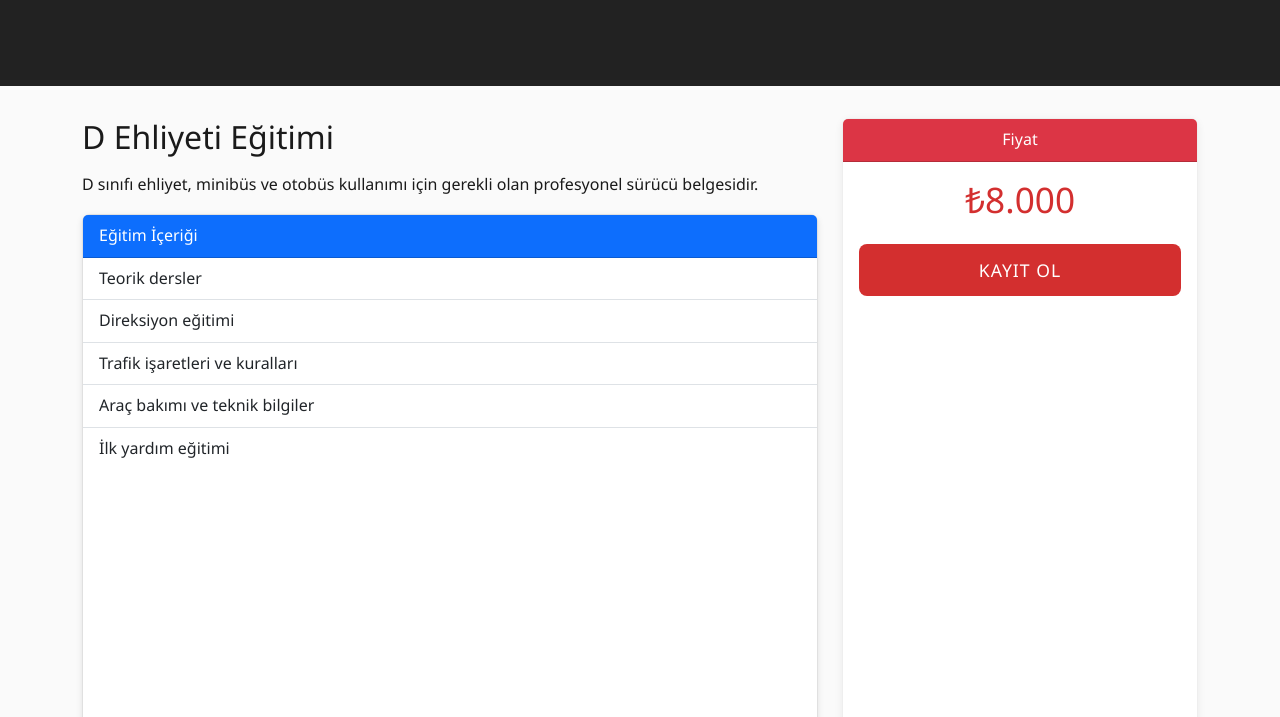
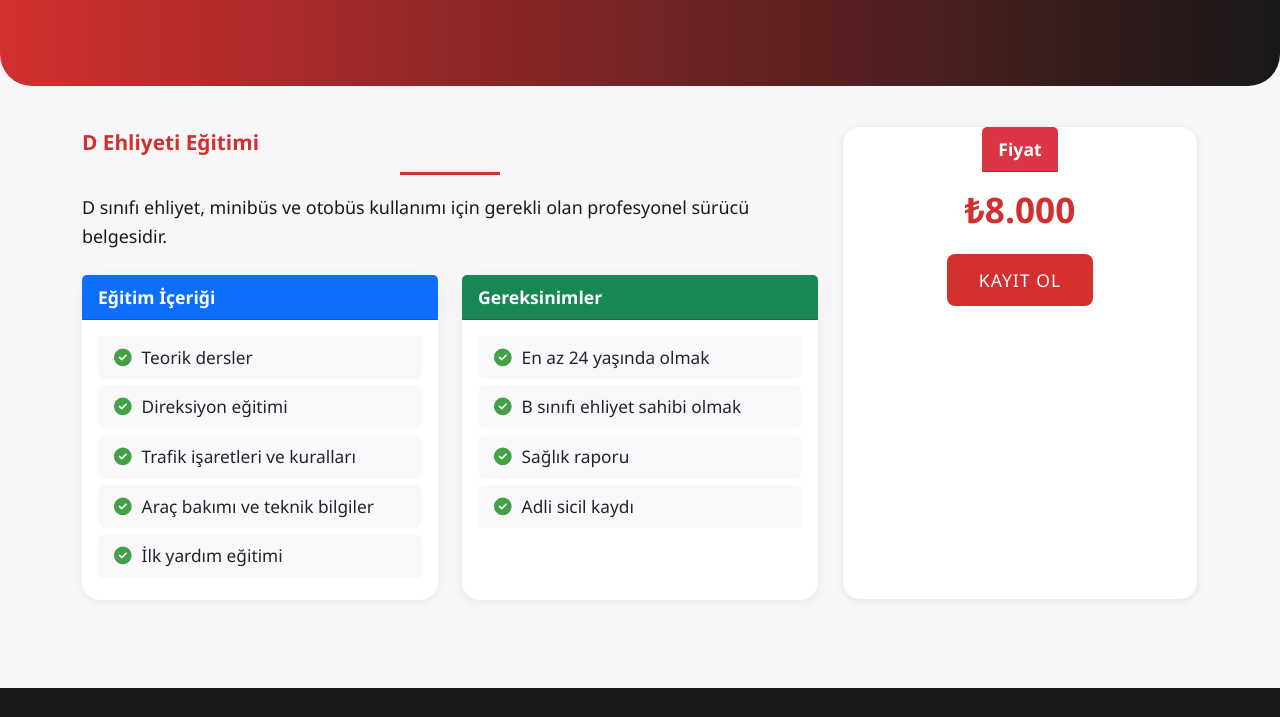
Before and after one commit to aliasttt/hedefsurucukursu, a plain HTML site: page kursumuz/d-ehliyeti/index.html in a window 1280 px wide. Shown: the part 870-1587 px from the top of the page. Drawn offline with nearby package versions, Linux system fonts and the light colour scheme.

Commit message:
Redesign D Ehliyeti page: modern cards, horizontal lists, better spacing and layout

```diff
--- a/kursumuz/d-ehliyeti/index.html
+++ b/kursumuz/d-ehliyeti/index.html
@@ -6,19 +6,27 @@
     <title>Hedef Sürücü Kursu - D Ehliyeti</title>
     <meta name="description" content="D sınıfı ehliyet, minibüs ve otobüs kullanımı için gerekli olan profesyonel sürücü belgesidir.">
     <link rel="stylesheet" href="/assets/css/bootstrap.min.css">
+    <link rel="stylesheet" href="https://cdnjs.cloudflare.com/ajax/libs/font-awesome/6.4.2/css/all.min.css">
     <link rel="stylesheet" href="/assets/css/style.css">
     <link rel="icon" href="/assets/img/photo_2025-06-09_12-29-21.jpg">
     <style>
-        body { background: #fafafa; }
+        body { background: #f7f7f9; }
         .logo { height: 60px; }
-        .hero-section { background: #222; color: #fff; padding: 48px 0 32px 0; text-align: left; }
-        .hero-section h1 { font-size: 2.5rem; font-weight: bold; }
-        .hero-section p { font-size: 1.2rem; }
-        .main-content { margin-top: 32px; }
-        .card { margin-bottom: 24px; }
-        .price-card { background: #fff; border: 1px solid #eee; box-shadow: 0 2px 8px #0001; }
-        .price-card h3 { font-size: 2.2rem; color: #d32f2f; }
-        .btn-danger { width: 100%; font-size: 1.1rem; }
+        .hero-section { background: linear-gradient(90deg, #d32f2f 0%, #181818 100%); color: #fff; padding: 48px 0 32px 0; border-radius: 0 0 32px 32px; }
+        .hero-section h1 { font-size: 2.7rem; font-weight: bold; letter-spacing: 1px; }
+        .hero-section p { font-size: 1.25rem; margin-bottom: 0; }
+        .main-content { margin-top: 40px; margin-bottom: 40px; }
+        .card { border-radius: 18px; box-shadow: 0 2px 12px #0001; border: none; }
+        .card-header { border-radius: 18px 18px 0 0; font-weight: 600; font-size: 1.1rem; }
+        .list-group-item { display: flex; align-items: center; font-size: 1.08rem; border: none; background: #f9f9fb; margin-bottom: 6px; border-radius: 8px; }
+        .list-group-item i { color: #43a047; margin-right: 10px; font-size: 1.1rem; }
+        .price-card { background: #fff; border: 1px solid #eee; box-shadow: 0 2px 8px #0001; border-radius: 18px; }
+        .price-card h3 { font-size: 2.2rem; color: #d32f2f; font-weight: bold; }
+        .btn-danger { width: 100%; font-size: 1.1rem; border-radius: 8px; }
+        .section-title { font-size: 1.3rem; font-weight: 600; margin-bottom: 18px; color: #d32f2f; }
+        @media (max-width: 991px) {
+            .main-content { margin-top: 24px; }
+        }
         footer { background: #181818; color: #fff; padding: 32px 0 0 0; }
         .footer-links a { color: #fff; margin-right: 16px; text-decoration: none; }
         .footer-links a:hover { text-decoration: underline; }
@@ -59,32 +67,40 @@
     </section>
 
     <main class="container main-content">
-        <div class="row">
+        <div class="row g-4">
             <div class="col-lg-8">
-                <h2 class="mb-3">D Ehliyeti Eğitimi</h2>
-                <p>D sınıfı ehliyet, minibüs ve otobüs kullanımı için gerekli olan profesyonel sürücü belgesidir.</p>
-                <div class="card">
-                    <div class="card-header bg-primary text-white">Eğitim İçeriği</div>
-                    <ul class="list-group list-group-flush">
-                        <li class="list-group-item">Teorik dersler</li>
-                        <li class="list-group-item">Direksiyon eğitimi</li>
-                        <li class="list-group-item">Trafik işaretleri ve kuralları</li>
-                        <li class="list-group-item">Araç bakımı ve teknik bilgiler</li>
-                        <li class="list-group-item">İlk yardım eğitimi</li>
-                    </ul>
+                <div class="mb-4">
+                    <div class="section-title">D Ehliyeti Eğitimi</div>
+                    <p style="font-size:1.12rem;">D sınıfı ehliyet, minibüs ve otobüs kullanımı için gerekli olan profesyonel sürücü belgesidir.</p>
                 </div>
-                <div class="card">
-                    <div class="card-header bg-success text-white">Gereksinimler</div>
-                    <ul class="list-group list-group-flush">
-                        <li class="list-group-item">En az 24 yaşında olmak</li>
-                        <li class="list-group-item">B sınıfı ehliyet sahibi olmak</li>
-                        <li class="list-group-item">Sağlık raporu</li>
-                        <li class="list-group-item">Adli sicil kaydı</li>
-                    </ul>
+                <div class="row g-4">
+                    <div class="col-md-6">
+                        <div class="card h-100">
+                            <div class="card-header bg-primary text-white">Eğitim İçeriği</div>
+                            <ul class="list-group list-group-flush p-3">
+                                <li class="list-group-item"><i class="fa fa-check-circle"></i>Teorik dersler</li>
+                                <li class="list-group-item"><i class="fa fa-check-circle"></i>Direksiyon eğitimi</li>
+                                <li class="list-group-item"><i class="fa fa-check-circle"></i>Trafik işaretleri ve kuralları</li>
+                                <li class="list-group-item"><i class="fa fa-check-circle"></i>Araç bakımı ve teknik bilgiler</li>
+                                <li class="list-group-item"><i class="fa fa-check-circle"></i>İlk yardım eğitimi</li>
+                            </ul>
+                        </div>
+                    </div>
+                    <div class="col-md-6">
+                        <div class="card h-100">
+                            <div class="card-header bg-success text-white">Gereksinimler</div>
+                            <ul class="list-group list-group-flush p-3">
+                                <li class="list-group-item"><i class="fa fa-check-circle"></i>En az 24 yaşında olmak</li>
+                                <li class="list-group-item"><i class="fa fa-check-circle"></i>B sınıfı ehliyet sahibi olmak</li>
+                                <li class="list-group-item"><i class="fa fa-check-circle"></i>Sağlık raporu</li>
+                                <li class="list-group-item"><i class="fa fa-check-circle"></i>Adli sicil kaydı</li>
+                            </ul>
+                        </div>
+                    </div>
                 </div>
             </div>
             <div class="col-lg-4">
-                <div class="card price-card text-center">
+                <div class="card price-card text-center h-100 d-flex flex-column justify-content-center align-items-center">
                     <div class="card-header bg-danger text-white">Fiyat</div>
                     <div class="card-body">
                         <h3>₺8.000</h3>
```
